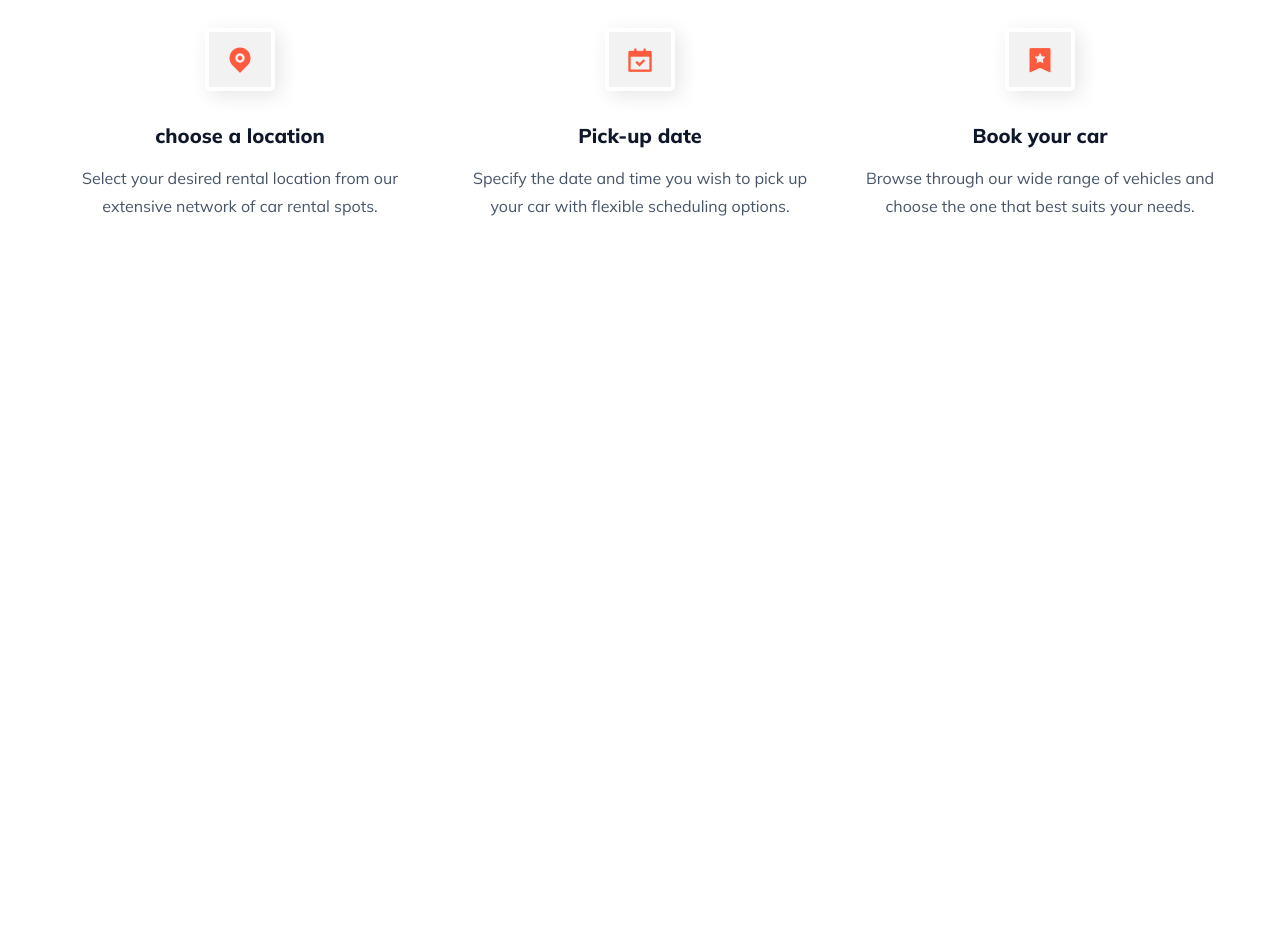
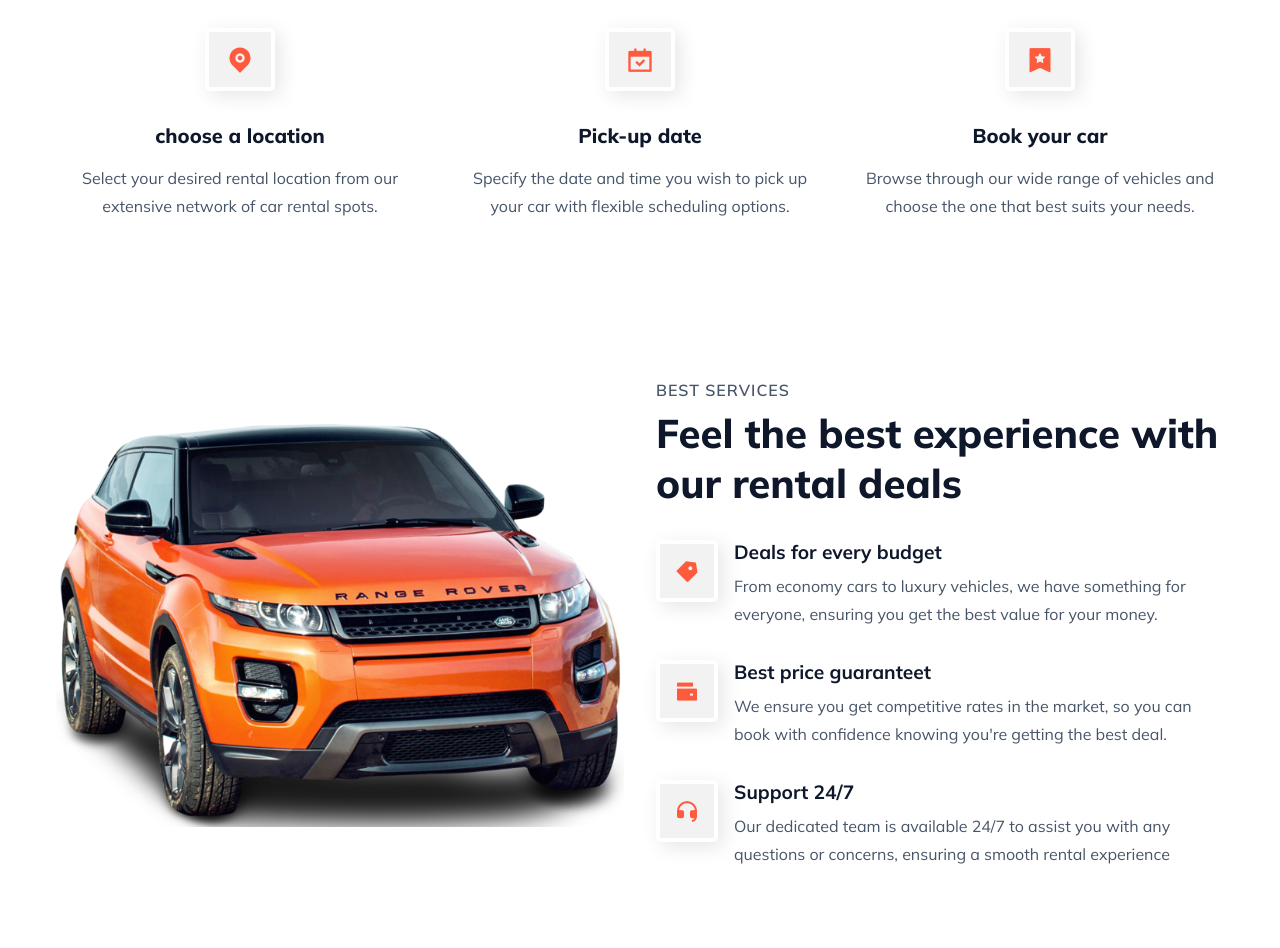
Before and after one commit to anzalmohamed/carLease, a plain HTML site: page index.html in a window 1280 px wide. Shown: the part 852-1800 px from the top of the page. Before the commit the page ends 1152 px from the top, so only its background shows below. Drawn offline with nearby package versions, Linux system fonts and the light colour scheme.

Commit message:
service section design done

```diff
--- a/index.html
+++ b/index.html
@@ -86,7 +86,43 @@
           </div>
       </div>
     </section>
+<section class="section_container service_container" id="service">
+    <div class="service_image">
+      <img src="assets/service.png" alt="service">
+    </div>
+    <div class="service_content">
+      <p class="section_subheader">BEST SERVICES</p>
+      <h2 class="section_header">
+        Feel the best experience with our rental deals
+      </h2>
+      <ul class="service_list">
+        <li>
+          <span><i class="ri-price-tag-3-fill"></i></span>
+          <div>
+            <h4>Deals for every budget</h4>
+            <p>From economy cars to luxury vehicles, we have something for everyone, ensuring you get the best value for your money.</p>
 
+          </div>
+        </li>
+        <li>
+          <span><i class="ri-wallet-fill"></i></span>
+          <div>
+            <h4>Best price guaranteet</h4>
+            <p>We ensure you get competitive rates in the market, so you can book with confidence knowing you're getting the best deal.</p>
+
+          </div>
+        </li>
+        <li>
+          <span><i class="ri-customer-service-fill"></i></span>
+          <div>
+            <h4>Support 24/7</h4>
+            <p>Our dedicated team is available 24/7 to assist you with any questions or concerns, ensuring a smooth rental experience</p>
+
+          </div>
+        </li>
+      </ul>
+    </div>
+</section>
     <script src="https://unpkg.com/scrollreveal"></script>
     <script src="script.js"></script>
   </body>
--- a/script.js
+++ b/script.js
@@ -40,3 +40,21 @@ ScrollReveal().reveal(".steps_card", {
     ...scrollRevealOption,
    interval: 500,
   });
+
+  ScrollReveal().reveal(".service_image img", {
+    ...scrollRevealOption,
+    origin: "left",
+  });
+  ScrollReveal().reveal(".service_content .section_subheader", {
+    ...scrollRevealOption,
+    delay: 500,
+  });
+  ScrollReveal().reveal(".service_content .section_header", {
+    ...scrollRevealOption,
+    delay: 1000,
+  });
+  ScrollReveal().reveal(".service_list li", {
+    ...scrollRevealOption,
+    delay: 1500,
+    interval: 500,
+  });
--- a/style.css
+++ b/style.css
@@ -256,6 +256,48 @@ nav {
     line-height: 1.75rem;
 }
 
+.service_container{
+  display: grid;
+  gap: 2rem;
+  overflow: hidden;
+}
+
+.service_list{
+  margin-top: 2rem;
+  display: grid;
+  gap: 2rem;
+}
+
+.service_list li{
+  display: flex;
+  align-items: flex-start;
+  gap: 1rem;
+  }
+
+  .service_list li span{
+    padding: 12px 15px;
+    font-size: 1.5rem;
+    color: var(--primary-color);
+    background-color: var(--extra-light);
+    border: 4px solid var(--white);
+    border-radius: 5px;
+    box-shadow: 5px 5px 20px rgba(0, 0, 0, 0.1);
+  }
+
+.service_list h4{
+  margin-bottom: .5rem;
+  font-size: 1.2rem;
+  font-weight: 700;
+  color: var(--text-dark);
+}
+
+.service_list p{
+  color: var(--text-light);
+  line-height: 1.75rem;
+}
+
+
+
 @media (width > 540px) {
     .steps_grid{
         grid-template-columns: repeat(2, 1fr);
@@ -351,4 +393,10 @@ nav {
   .steps_grid{
     grid-template-columns: repeat(3, 1fr);
 }
+
+.service_container{
+  grid-template-columns: repeat(2, 1fr);
+  align-items: center;
 }
+
+}
```
